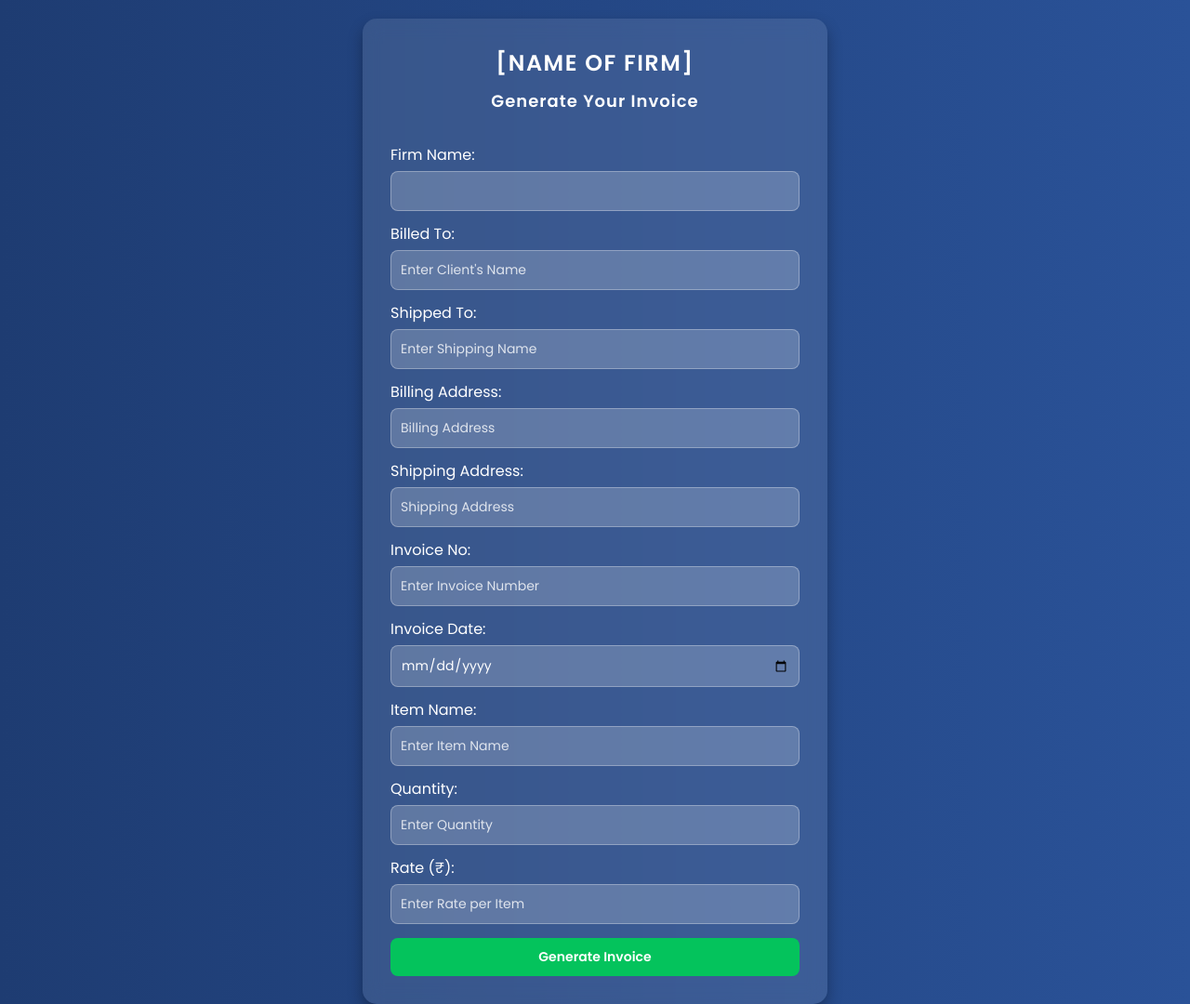
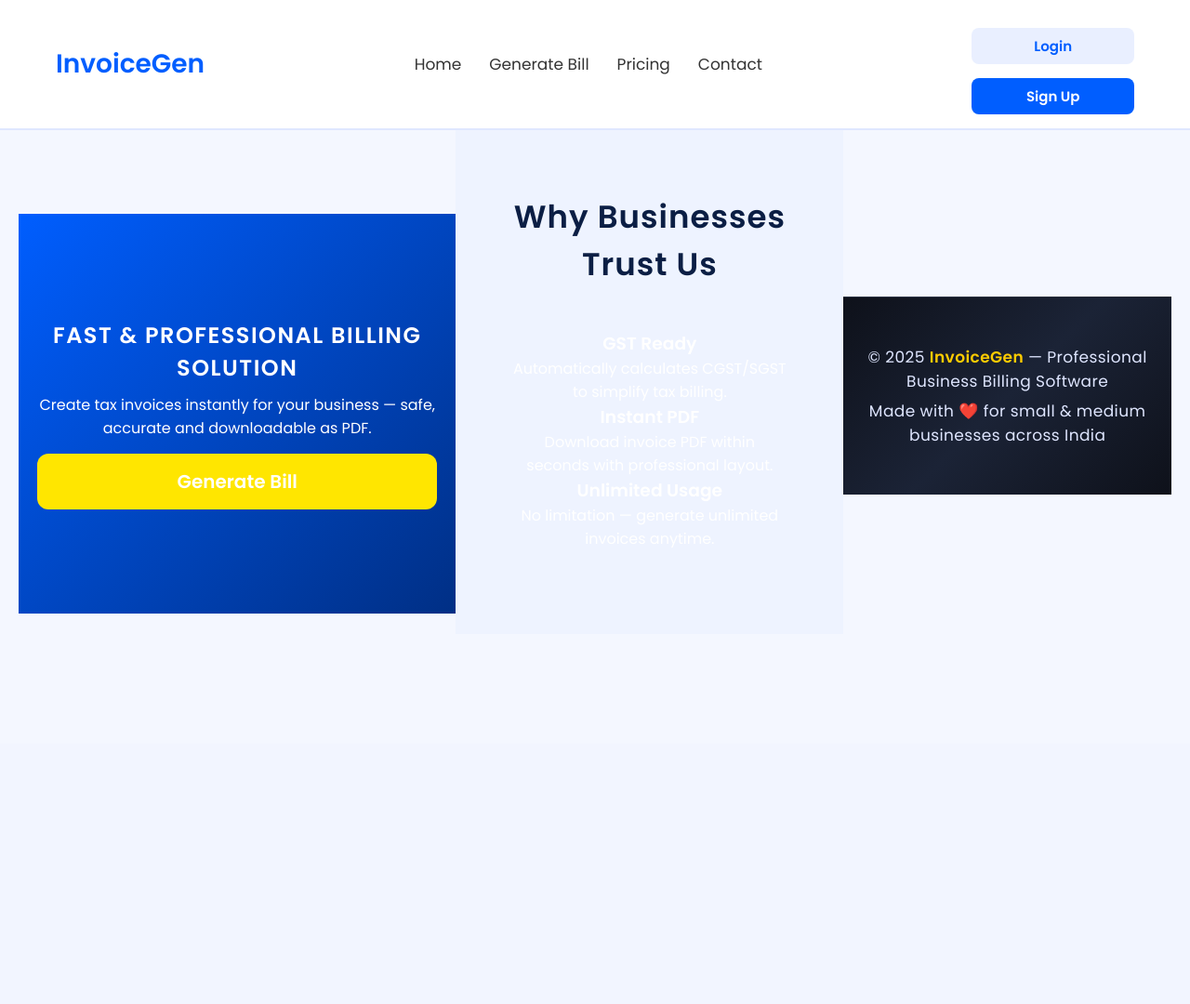
Before and after one commit to VarunKumar231204/Bill-Generator, a Flask app: page / in a window 1280 px wide. Shown: the whole page at 93% size. After the commit the page ends 660 px from the top, so only its background shows below. Run offline with Flask 3, Linux system fonts and the light colour scheme.

Commit message:
this is a change

```diff
--- a/static/style.css
+++ b/static/style.css
@@ -106,3 +106,143 @@
         width: 100%;
     }
 }
+
+body {
+    margin: 0;
+    font-family: "Poppins", sans-serif;
+    background: #f4f7ff;
+}
+
+/* NAVBAR */
+.navbar {
+    position: fixed;
+    top: 0; left: 0; right: 0;
+    display: flex;
+    align-items: center;
+    justify-content: space-between;
+    padding: 15px 60px;
+    background: white;
+    border-bottom: 2px solid #dfe7ff;
+    z-index: 10;
+}
+.logo {
+    font-size: 28px;
+    font-weight: 700;
+    color: #005eff;
+}
+.nav-links {
+    list-style: none;
+    display: flex;
+    gap: 30px;
+}
+.nav-links a {
+    text-decoration: none;
+    color: #333;
+    font-size: 17px;
+}
+.nav-links a:hover { color: #005eff; }
+.auth-buttons button {
+    padding: 8px 18px;
+    border-radius: 8px;
+    border: none;
+    cursor: pointer;
+    font-weight: 600;
+    font-size: 15px;
+}
+.btn-login { background: #e9efff; color: #005eff; }
+.btn-signup { background: #005eff; color: white; }
+
+/* HERO SECTION */
+.hero {
+    margin-top: 90px;
+    height: 430px;
+    background: linear-gradient(135deg, #005eff, #002f85);
+    display: flex;
+    justify-content: center;
+    align-items: center;
+    text-align: center;
+    padding: 20px;
+    color: white;
+}
+.hero-box {
+    max-width: 650px;
+}
+.hero-box h1 {
+    font-size: 45px;
+    font-weight: 800;
+    margin-bottom: 15px;
+}
+.hero-box span {
+    color: #ffe600;
+}
+.hero-box p {
+    font-size: 18px;
+    margin-bottom: 25px;
+}
+.btn-generate {
+    padding: 15px 35px;
+    font-size: 20px;
+    border-radius: 12px;
+    background: #ffe600;
+    border: none;
+    cursor: pointer;
+    font-weight: 700;
+}
+.btn-generate:hover { background: #ffd600; }
+
+/* FEATURES */
+.features {
+    text-align: center;
+    padding: 90px 60px;
+    background: #eef3ff;
+}
+.features h2 {
+    font-size: 34px;
+    margin-bottom: 45px;
+    color: #0b1e44;
+    font-weight: 700;
+}
+.feature-row {
+    display: flex;
+    justify-content: center;
+    flex-wrap: wrap;
+    gap: 35px;
+}
+.feature-card {
+    width: 280px;
+    background: white;
+    padding: 30px 20px;
+    border-radius: 14px;
+    font-size: 20px;
+    font-weight: 600;
+    color: #1e2b53;
+    border: 2px solid #d1dbff;
+    box-shadow: 0 8px 18px rgba(0,0,0,0.08);
+    transition: 0.2s;
+}
+
+.feature-card:hover {
+    transform: translateY(-6px);
+    box-shadow: 0 10px 22px rgba(0,0,0,0.13);
+}
+
+/* FOOTER */
+footer {
+    background: linear-gradient(135deg, #0e111a, #1b2336, #0e111a);
+    color: #dfe6ff;
+    padding: 45px 20px;
+    text-align: center;
+    font-size: 17px;
+    margin-top: 50px;
+    border-top: 1px solid rgba(255, 255, 255, 0.08);
+}
+
+footer p {
+    margin: 6px 0;
+    letter-spacing: 0.4px;
+}
+
+footer span {
+    color: #ffcc00;
+    font-weight: 600;
+}
--- a/templates/index.html
+++ b/templates/index.html
@@ -3,65 +3,59 @@
 <head>
     <meta charset="UTF-8">
     <meta name="viewport" content="width=device-width, initial-scale=1.0">
-    <title>Invoice-Generator</title>
+    <title>Invoice Generator | Business Billing</title>
     <link rel="stylesheet" href="/static/style.css">
-
 </head>
 <body>
-    <div class="container">
-        <h1>[Name Of Firm]</h1>
-        <h2>Generate Your Invoice</h2>
-        <form method="POST">
-            <div class="form-group">
-                <label>Firm Name:</label>
-                <input type="text" name="firm_name" required>
-                <label for="billed_to">Billed To:</label>
-                <input type="text" id="billed_to" name="billed_to" placeholder="Enter Client's Name" required>
+
+    <!-- NAVBAR -->
+    <nav class="navbar">
+        <div class="logo">InvoiceGen</div>
+        <ul class="nav-links">
+            <li><a href="/">Home</a></li>
+            <li><a href="/invoice">Generate Bill</a></li>
+            <li><a href="#">Pricing</a></li>
+            <li><a href="#">Contact</a></li>
+        </ul>
+        <div class="auth-buttons">
+            <a href="#"><button class="btn-login">Login</button></a>
+            <a href="#"><button class="btn-signup">Sign Up</button></a>
+        </div>
+    </nav>
+
+    <!-- HERO SECTION -->
+    <section class="hero">
+        <div class="hero-content">
+            <h1>Fast & Professional <span>Billing Solution</span></h1>
+            <p>Create tax invoices instantly for your business — safe, accurate and downloadable as PDF.</p>
+            <a href="/invoice"><button class="btn-generate">Generate Bill</button></a>
+        </div>
+    </section>
+
+    <!-- SERVICES SECTION -->
+    <section class="features">
+        <h2>Why Businesses Trust Us</h2>
+        <div class="feature-container">
+            <div class="feature-box">
+                <h3>GST Ready</h3>
+                <p>Automatically calculates CGST/SGST to simplify tax billing.</p>
             </div>
+            <div class="feature-box">
+                <h3>Instant PDF</h3>
+                <p>Download invoice PDF within seconds with professional layout.</p>
+            </div>
+            <div class="feature-box">
+                <h3>Unlimited Usage</h3>
+                <p>No limitation — generate unlimited invoices anytime.</p>
+            </div>
+        </div>
+    </section>
 
-            <div class="form-group">
-                <label for="shipped_to">Shipped To:</label>
-                <input type="text" id="shipped_to" name="shipped_to" placeholder="Enter Shipping Name" required>
-            </div>
-
-            <div class="form-group">
-                <label for="billing_address">Billing Address:</label>
-                <input type="text" id="billing_address" name="billing_address" placeholder="Billing Address" required>
-            </div>
-
-            <div class="form-group">
-                <label for="shipping_address">Shipping Address:</label>
-                <input type="text" id="shipping_address" name="shipping_address" placeholder="Shipping Address" required>
-            </div>
-
-            <div class="form-group">
-                <label for="invoice_no">Invoice No:</label>
-                <input type="text" id="invoice_no" name="invoice_no" placeholder="Enter Invoice Number" required>
-            </div>
-
-            <div class="form-group">
-                <label for="invoice_date">Invoice Date:</label>
-                <input type="date" id="invoice_date" name="invoice_date" required>
-            </div>
-
-            <div class="form-group">
-                <label for="item_name">Item Name:</label>
-                <input type="text" id="item_name" name="item_name" placeholder="Enter Item Name" required>
-            </div>
-
-            <div class="form-group">
-                <label for="qty">Quantity:</label>
-                <input type="number" id="qty" name="qty" placeholder="Enter Quantity" required>
-            </div>
-
-            <div class="form-group">
-                <label for="rate">Rate (₹):</label>
-                <input type="number" id="rate" name="rate" step="0.01" placeholder="Enter Rate per Item" required>
-            </div>
-
-            <button type="submit">Generate Invoice</button>
-        </form>
-    </div>
+    <!-- FOOTER -->
+    <footer>
+    <p>© 2025 <span>InvoiceGen</span> — Professional Business Billing Software</p>
+    <p>Made with ❤️ for small & medium businesses across India</p>
+</footer>
 
 </body>
 </html>
```
Also changed, not shown: static/invoice.css (added, +82 -0 lines), templates/invoice.html (added, +72 -0 lines).
